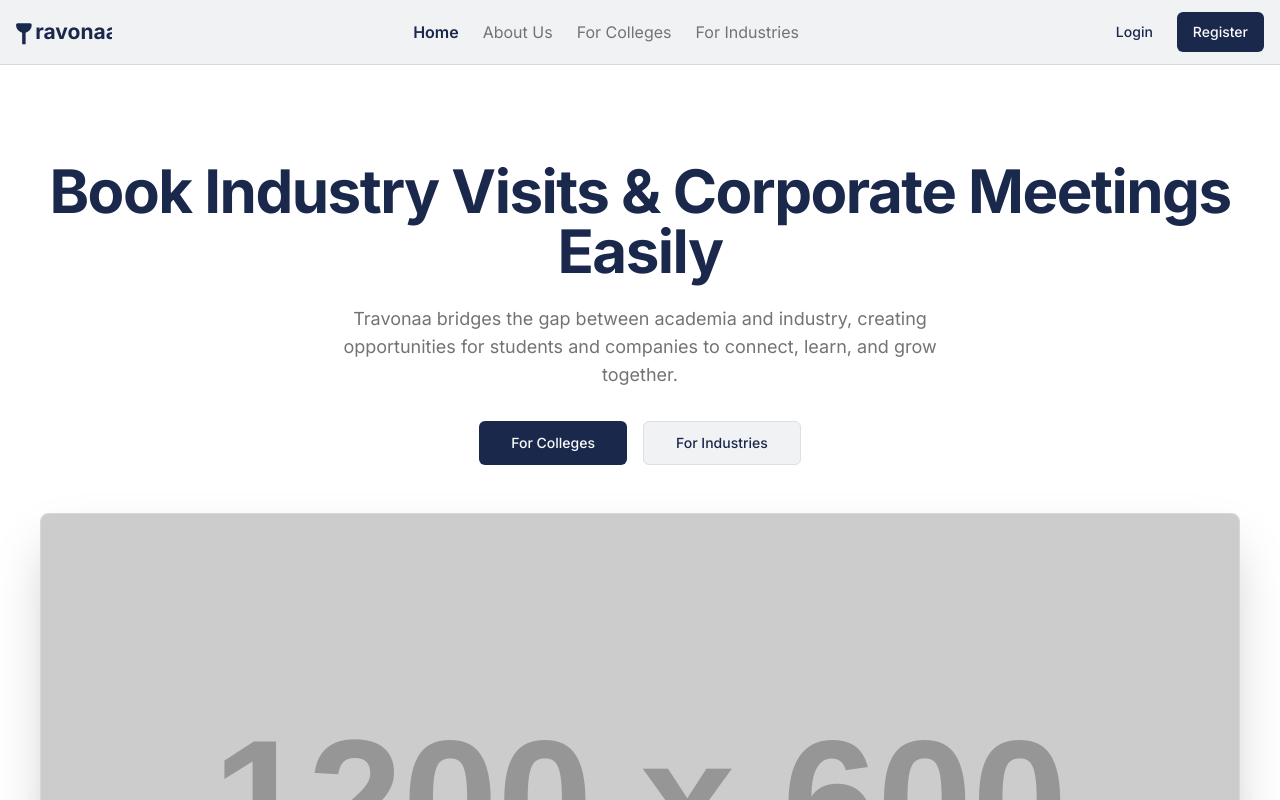
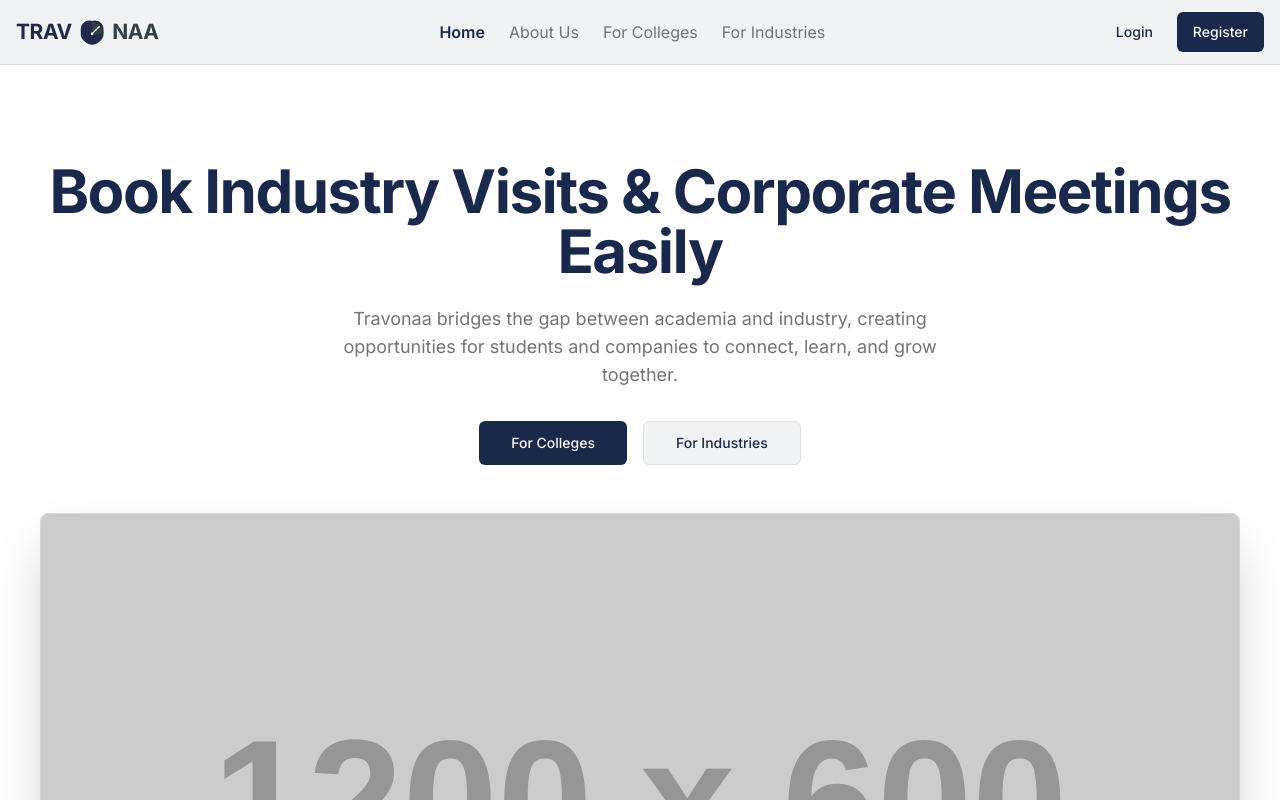
Before and after one commit to Sujan-coder-sudo/Travonaa_Demo, a Next.js app: page / in a window 1280 px wide. Shown: the top 800 px of the page. Built offline with nearby package versions, Linux system fonts and the light colour scheme.

Commit message:
use this image as logo please don't use any other logo

```diff
--- a/src/components/logo.tsx
+++ b/src/components/logo.tsx
@@ -17,22 +17,55 @@ export const Logo: FC<LogoProps> = ({ className }) => {
     >
       <svg
         className="h-7 w-auto"
-        viewBox="0 0 110 32"
-        fill="currentColor"
+        viewBox="0 0 170 32"
+        fill="none"
         xmlns="http://www.w3.org/2000/svg"
       >
-        <path d="M7 30V7.5H11V30H7Z" />
-        <path d="M1.5 8C1.5 7.72386 1.72386 7.5 2 7.5H16C16.2761 7.5 16.5 7.72386 16.5 8V8C16.5 12.1421 13.1421 15.5 9 15.5V15.5C4.85786 15.5 1.5 12.1421 1.5 8V8Z" stroke="currentColor" strokeWidth="3" />
+        <g clipPath="url(#clip0_1_2)">
           <text
-          x="22"
+            x="0"
             y="24"
             fontFamily="Inter, sans-serif"
             fontSize="24"
             fontWeight="bold"
+            fill="#212A4A"
             className="font-headline"
+            letterSpacing="-0.5"
           >
-          ravonaa
+            TRAV
           </text>
+
+          <g transform="translate(74, 5)">
+            <path
+              d="M11.0859 0.707107C14.7869 -2.99393 21.2131 -2.99393 24.9141 0.707107L25.3354 1.12843C27.0583 2.85132 28 5.21406 28 7.66981V13.8284C28 19.8251 20.3553 25.5681 15.0006 25.5681C9.64593 25.5681 2 19.8251 2 13.8284V7.66981C2 5.21406 2.94172 2.85132 4.66462 1.12843L5.08594 0.707107C8.78693 -2.99393 15.2131 -2.99393 18.9141 0.707107"
+              transform="translate(-2, 0)" fill="#212A4A"
+            />
+            <path
+              d="M13,0 A13,13 0 0,1 26,13 L13,13 Z"
+              fill="#343E47"
+            />
+            <circle cx="13" cy="13" r="1.5" fill="white"/>
+            <path d="M13 13 L21 5" stroke="white" strokeWidth="1.5" strokeLinecap="round"/>
+          </g>
+
+          <text
+            x="110"
+            y="24"
+            fontFamily="Inter, sans-serif"
+            fontSize="24"
+            fontWeight="bold"
+            fill="#343E47"
+            className="font-headline"
+            letterSpacing="-0.5"
+          >
+            NAA
+          </text>
+        </g>
+        <defs>
+          <clipPath id="clip0_1_2">
+            <rect width="170" height="32" fill="white"/>
+          </clipPath>
+        </defs>
       </svg>
     </Link>
   );
```
Lines whose indentation alone changed are shown as unchanged.
